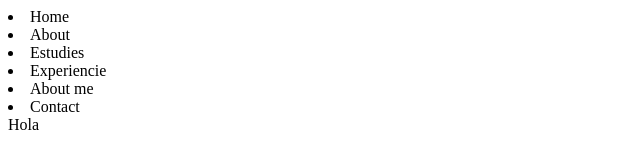
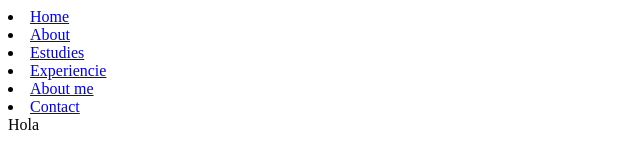
Before and after one commit to pedri77/KeepCoding_02, a plain HTML site: page index.html in a window 1280 px wide. Shown: the whole page, without its empty margins (0-640 px from the left). Drawn offline with Linux system fonts and the light colour scheme; a web font is replaced by a local one.

Commit message:
links on the navigation bar

```diff
--- a/index.html
+++ b/index.html
@@ -21,12 +21,24 @@
     <!-- Navigation -->
     <div class="container">
             <nav>
-                    <li class="Navigation">Home</li>
-                    <li class="Navigation">About</li>
-                    <li class="Navigation">Estudies</li>
-                    <li class="Navigation">Experiencie</li>
-                    <li class="Navigation">About me</li>
-                    <li class="Navigation">Contact</li>
+                    <li class="Navigation">
+                        <a class="nav-link" href="index.html">Home</a>
+                    </li>
+                    <li class="Navigation">
+                            <a class="nav-link" href="About.html">About</a>
+                    </li>
+                    <li class="Navigation">
+                            <a class="nav-link" href="Estudies.html">Estudies</a>
+                    </li>
+                    <li class="Navigation">
+                        <a class="nav-link" href="Experiencie.html">Experiencie</a>
+                    </li>
+                    <li class="Navigation">
+                            <a class="nav-link" href="Aboutme.html">About me</a>
+                    </li>
+                    <li class="Navigation">
+                            <a class="nav-link" href="About.html">Contact</a>
+                    </li>
 
                 </nav>
     </div>
```
